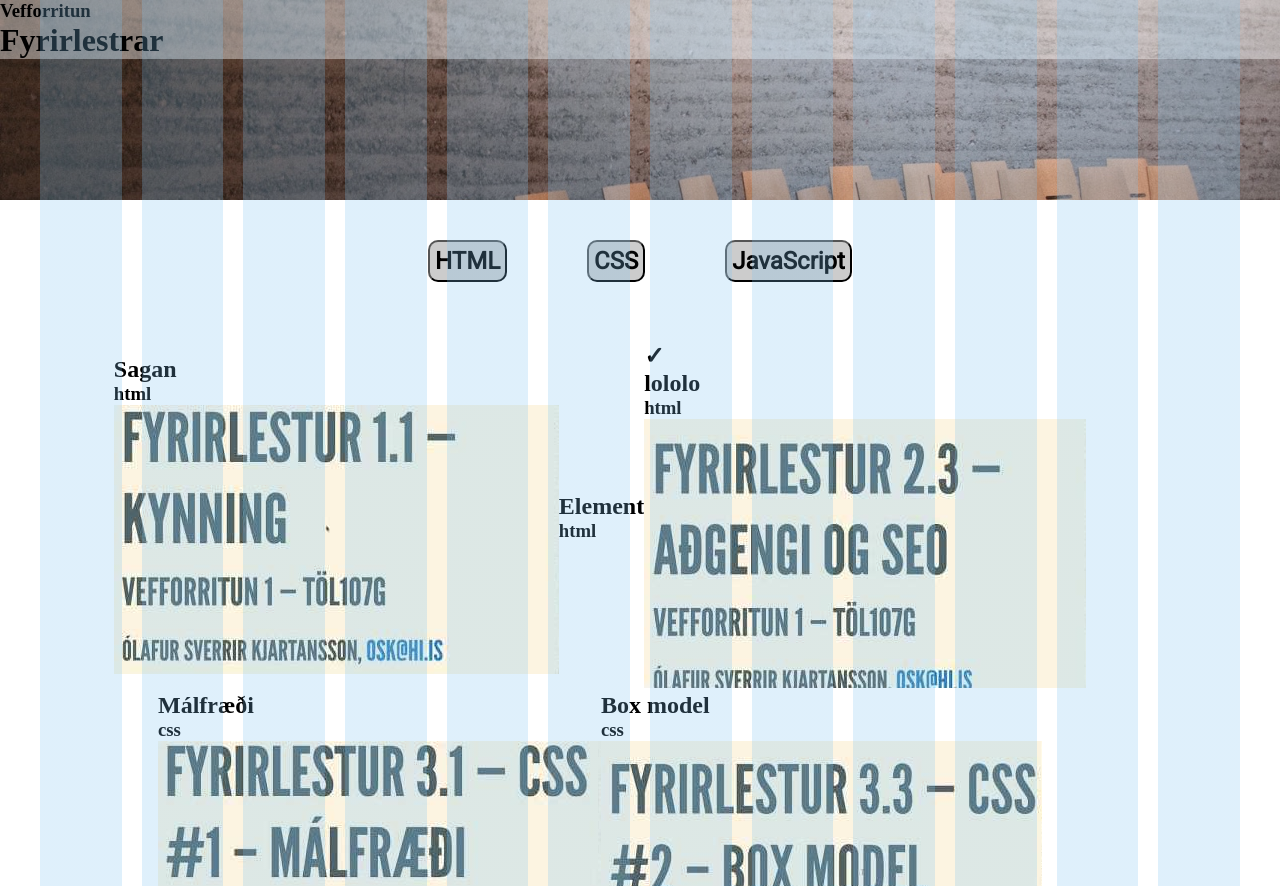
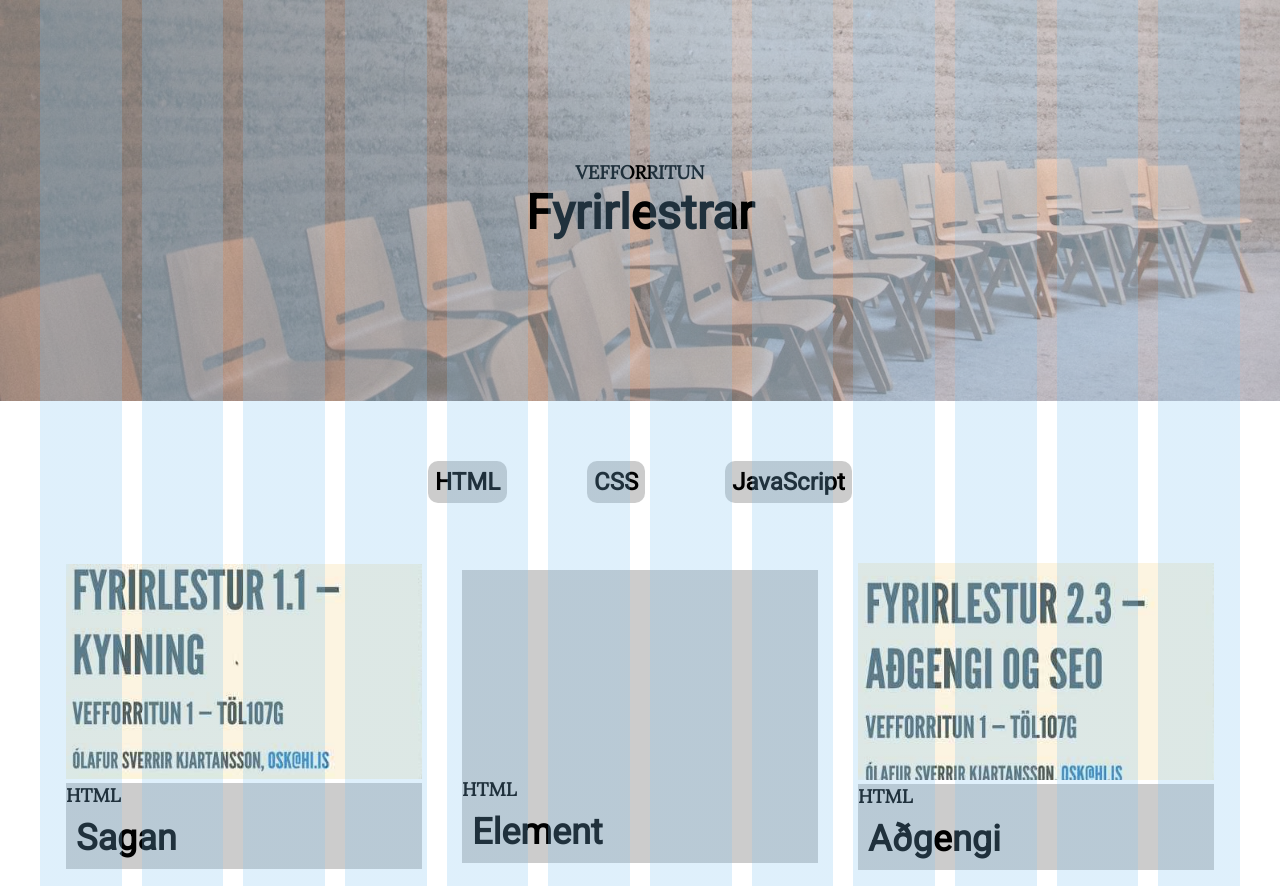
Before and after one commit to fas19/Vefforritun-h2, a website with bundled scripts: page index.html in a window 1280 px wide. Shown: the top 886 px of the page. Built offline with nearby package versions, Linux system fonts and the light colour scheme.

Commit message:
virkni komin i lag

```diff
--- a/index.html
+++ b/index.html
@@ -17,8 +17,8 @@
     <header class="header index-header">
       <!-----Beginning of Header----->
       <div class="header__content">
-        <h3 class="headline3">Vefforritun</h3>
-        <h1 class="headline1">Fyrirlestrar</h1>
+        <h3 class="header__h3">Vefforritun</h3>
+        <h1 class="header__h1">Fyrirlestrar</h1>
       </div>
     </header>
     <!----------End of Header---------->
@@ -35,14 +35,14 @@
       <div class="grid__row list"><!--Byrjun á class="grid__row list"-->
         <div class="grid__col">
           <!--Sample content, þetta er fjarlægt og sambærilegt lesið úr lectures.json-->
-          <div class="lecture">
-            <div class="lecture__title">
+          <div class="lectures">
+            <div class="lectures__title">
               <h2 class="headline2"><a href="/fyrirlestur.html">Sagan (+ linkur)</a></h2>
             </div>
-            <div class="lecture__category">
+            <div class="lectures__category">
               <h3 class="headline3">HTML</h3>
             </div>
-            <div class="lecture__image"><img src="/img/thumb1.jpg" alt="" class="img"></div>
+            <div class="lectures__image"><img src="/img/thumb1.jpg" alt="" class="img"></div>
           </div>
         </div>
         </div>
--- a/src/styles/index.scss
+++ b/src/styles/index.scss
@@ -3,11 +3,18 @@
 .main{
     max-width: 1500px;
     margin:auto;
+    align-items: center;
+    display:flex;
+    flex-direction: column;
 
 }
 
 .grid{
+    display:flex;
+    align-items: center;
+    justify-content: flex-end;
     max-width: 1200px;
+    align-content: center;
     //$max-width
     //margin:auto;
 
@@ -23,6 +30,11 @@
         justify-content: center;
         @media (min-width: $brotpunktur1){
             flex-direction: row;
+
+        }
+
+        @media (min-width: $max-width){
+            padding:0;
         }
 
 
@@ -30,7 +42,7 @@
 
 }
 
-.lecture{
+.lectures{
     display:flex;
     flex-direction:column-reverse;
     //flex-wrap:wrap;
@@ -45,6 +57,7 @@
 
     @media (min-width: $brotpunktur2){
         width: 33%;
+
     }
 
     &:hover{
@@ -63,19 +76,44 @@
         background-color: $grar3;
         font-family: $leturFyrirsagnir;
         font-size: $leturstaerd2;
+        display:inline-flex;
+        justify-content: space-between;
+
+    }
+
+    &__checked{
+        color:$graenn1;
+        padding-right:$gutter*0.5;
+    }
+    &__h2{
+
+        &-text{
+            order:-1;
+            padding: $gutter*0.5;
+        }
 
     }
     &__category{
         text-transform: uppercase;
         background-color: $grar3;
         font-family: $leturMeginmal;
+        font-size: $leturstaerd1;
+        font-weight: normal;
+    }
+    &__noImg{
+        @media (min-width:1200px){
+            background-color: $grar3;
+            height:207px;
+        }
     }
 }
+
 
 .index-buttons{
     display: flex;
     justify-content: center;
     width: 100%;
+    padding-top: $gutter;
 
      @media (min-width: $brotpunktur1){
 
@@ -83,7 +121,7 @@
 
 
     &__html-butt, &__css-butt, &__js-butt{
-        padding: 5px;
+        padding: 7px;
         border-radius: 10px;
         font-size: $leturstaerd2;
         font-family: $leturFyrirsagnir;
@@ -91,6 +129,8 @@
         background-color: $grar3;
         transition: background-color $hreyfing;
         margin: $gutter;
+        border:none;
+
 
         @media (min-width:$brotpunktur1){
             margin: $gutter*2;
@@ -111,18 +151,45 @@
         background-color: $graenn1;
     }
 }
+.index-header{
+    background-image: url("/img/header.jpg");
+}
 
 .header{
-    background-image: url("/img/header.jpg");
     background-repeat: no-repeat;
     background-size:cover;
-    min-height: 25vh;
+    width:100%;
+    height:100%;
+    display:flex;
+    flex-direction: column;
+    justify-content: center;
+    align-items: center;
 
     &__content{
         display:flex;
         height:100%;
+        width:100%;
         flex-direction: column;
         justify-content: center;
+        align-items: center;
         background-color:  rgba(#fff, 0.4);
+        padding-top: $gutter*6;
+        padding-bottom: $gutter*6;
+
+        @media (min-width: $max-width){
+            padding-top:$gutter*8;
+            padding-bottom:$gutter*8;
+        }
+    }
+
+    &__h3{
+        font-family: $leturMeginmal;
+        text-transform: uppercase;
+
+    }
+
+    &__h1{
+        font-family: $leturFyrirsagnir;
+        font-size: $leturstaerd4;
     }
 }
--- a/src/styles/lecture.scss
+++ b/src/styles/lecture.scss
@@ -0,0 +1 @@
+@import "config";
```
Also changed, not shown: src/lib/helpers.js, src/lib/list.js.
